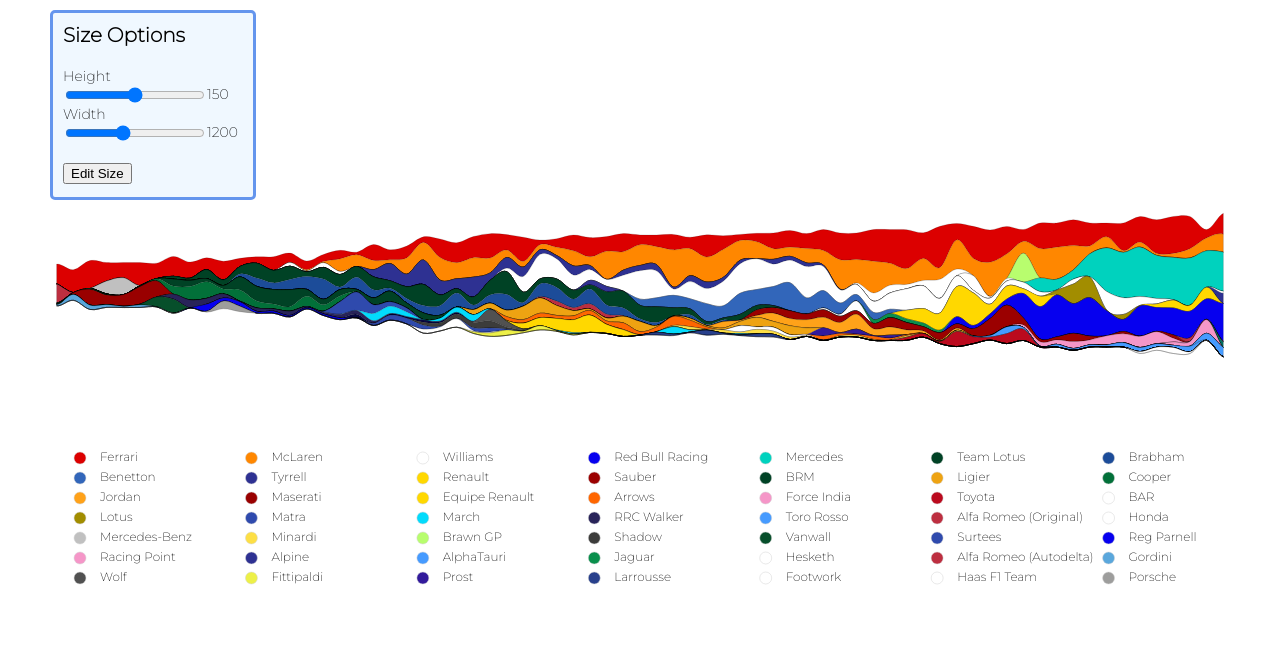
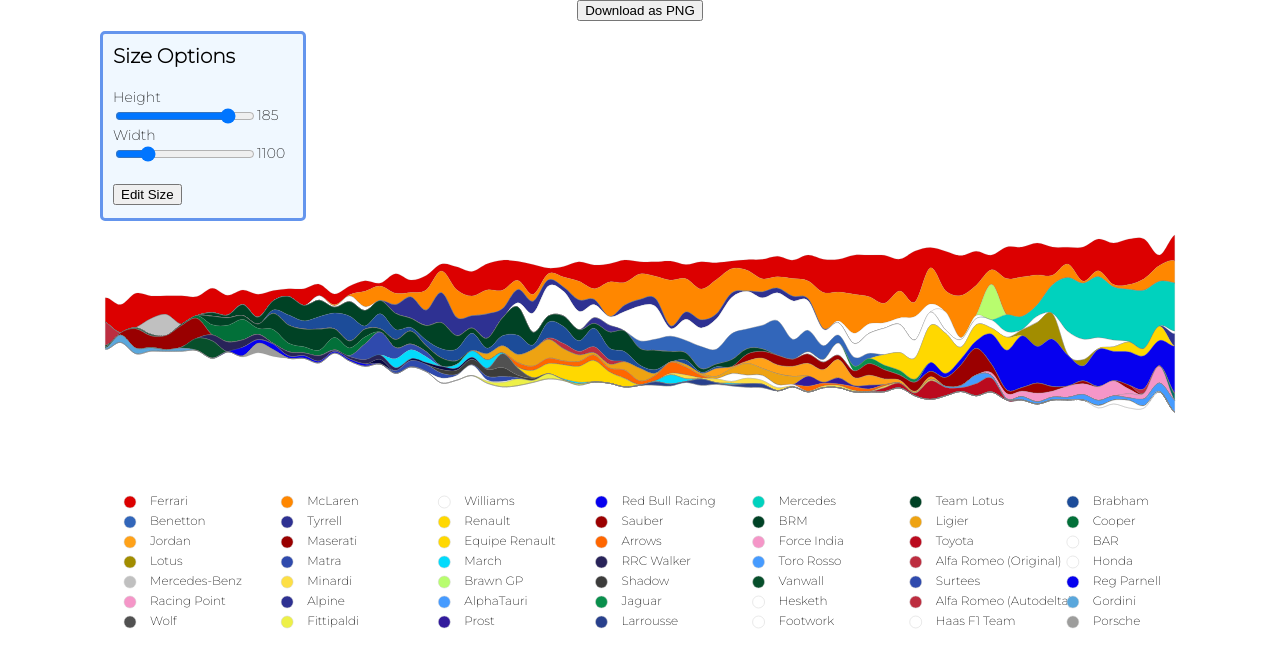
Before and after one commit to sportschord/f1stream, a React (Create React App) app: page / in a window 1280 px wide. Shown: the top 666 px of the page. Built offline with nearby package versions, Linux system fonts and the light colour scheme.

Commit message:
adjustments

```diff
--- a/public/index.html
+++ b/public/index.html
@@ -3,7 +3,7 @@
   <head>
     <meta charset="utf-8" />
     <link rel="icon" href="%PUBLIC_URL%/favicon.ico" />
-    <meta name="viewport" content="width=device-width, initial-scale=1" />
+    <meta name="viewport" content="width=device-width, initial-scale=10" />
     <meta name="theme-color" content="#000000" />
     <meta
       name="description"
--- a/src/App.js
+++ b/src/App.js
@@ -1,6 +1,6 @@
 import './App.css';
 import * as d3 from 'd3'
-// import html2canvas from 'html2canvas';
+import html2canvas from 'html2canvas';
 import { useEffect, useRef, useState } from 'react';
 import teamcols from './teamcols.json';
 import streams from './f1stream.csv';
@@ -15,29 +15,29 @@ function App() {
   const [loading, setLoading] = useState(true);
   const ref = useRef();
   const printRef = useRef();
-  const [reactWidth, setReactWidth] = useState(1200);
-  const [reactHeight, setReactHeight] = useState(150);
+  const [reactWidth, setReactWidth] = useState(1100);
+  const [reactHeight, setReactHeight] = useState(185);
   const [heightCounter, setHeightCounter] = useState(reactHeight);
   const [widthCounter, setWidthCounter] = useState(reactWidth);
 
-  // const handleDownloadImage = async () => {
-  //   const element = printRef.current;
-  //   const canvas = await html2canvas(element, {scale:30});
+  const handleDownloadImage = async () => {
+    const element = printRef.current;
+    const canvas = await html2canvas(element, {scale:30});
 
-  //   const data = canvas.toDataURL('image/png');
-  //   const link = document.createElement('a');
+    const data = canvas.toDataURL('image/png');
+    const link = document.createElement('a');
 
-  //   if (typeof link.download === 'string') {
-  //     link.href = data;
-  //     link.download = 'streamgraph.png';
+    if (typeof link.download === 'string') {
+      link.href = data;
+      link.download = 'streamgraph.png';
 
-  //     document.body.appendChild(link);
-  //     link.click();
-  //     document.body.removeChild(link);
-  //   } else {
-  //     window.open(data);
-  //   }
-  // };
+      document.body.appendChild(link);
+      link.click();
+      document.body.removeChild(link);
+    } else {
+      window.open(data);
+    }
+  };
 
 
   // first useEffect to get data from csv
@@ -161,8 +161,13 @@ function App() {
 
 
 
-  var xScale = d3.scaleLinear().domain(d3.extent(seasons)).range([0, width])
-  var yScale = d3.scaleLinear().domain([-maxdom, maxdom]).range([height, 0])
+  var xScale = d3.scaleLinear()
+    .domain(d3.extent(seasons))
+    .range([0, width])
+
+  var yScale = d3.scaleLinear()
+    .domain([-maxdom, maxdom]).
+    range([height, 0])
   // var yScale = d3.scaleLinear().domain([0, maxdom]).range([height, 0])
 
   var stackedData = d3.stack()
@@ -240,7 +245,7 @@ function App() {
         .attr("d", area)
         .attr("class", "myArea")
         .style("fill", d => teamcols[d.key])
-        .style("stroke", 'black')
+        .style("stroke", 'grey')
         .style("stroke-width", '0.15')
         .attr("id", d => d.key.replace(/ /g, ""))
         .on("mouseover", mouseover)
@@ -283,12 +288,14 @@ function App() {
 
   return (
     <div className="App">
-      {/* <button type="button" onClick={handleDownloadImage}>
+      <button type="button" onClick={handleDownloadImage}>
         Download as PNG
-      </button> */}
+      </button>
       <header className="App-header"  >
 
-        {loading ? <p>loading</p> :
+        {
+          loading ? <p>loading</p> :
+
           <div className='optionsbox'>
             <text style={{fontSize:'20px', fontWeight:'Bold',verticalAlign:'Top'}}>Size Options</text>
             <div className='options'>
@@ -331,8 +338,7 @@ function App() {
         }
 
         <div ref={printRef}>
-
-        <svg ref={ref} width={width} height={height}>
+          <svg ref={ref} width={width} height={height}>
         </svg>
         </div>
 
```
